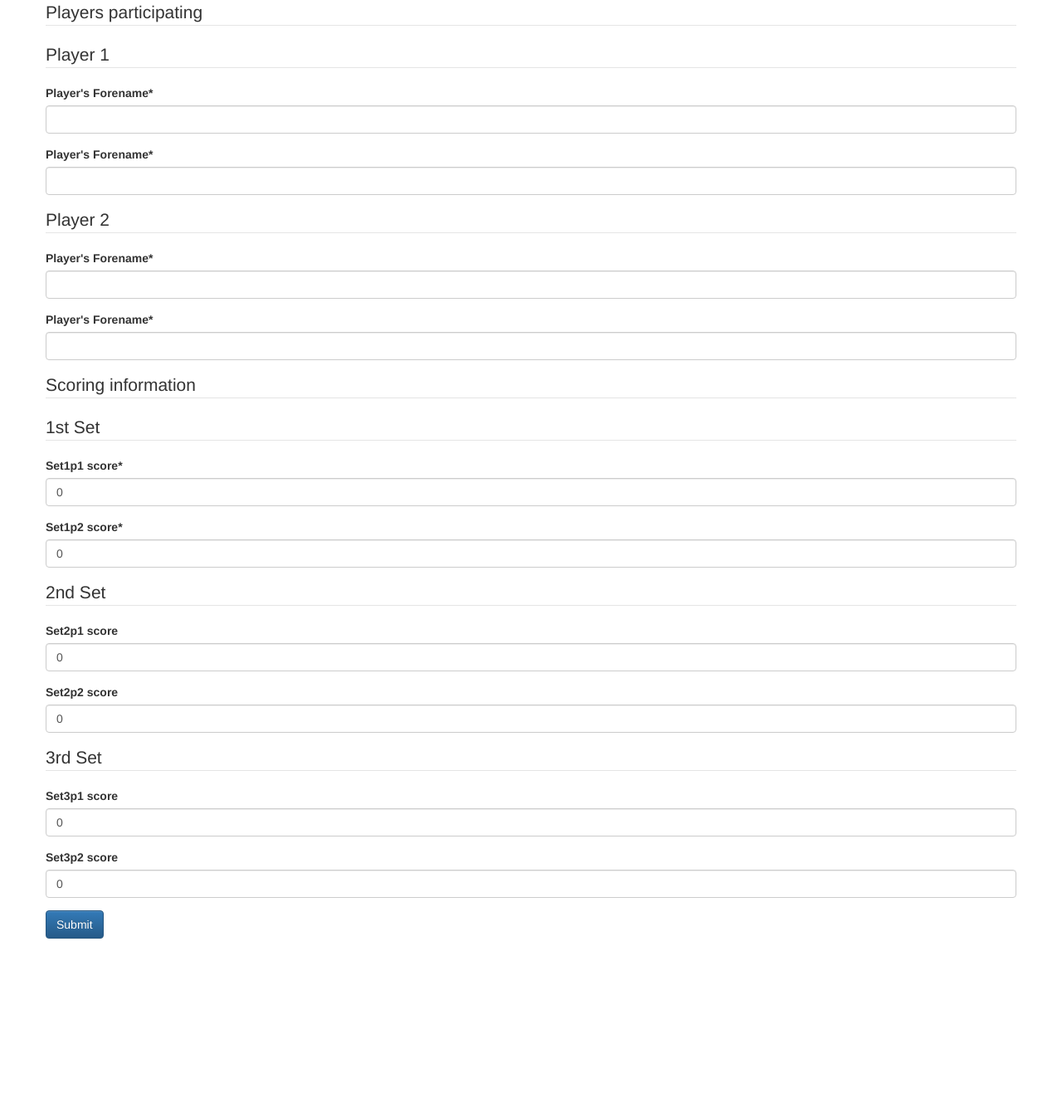
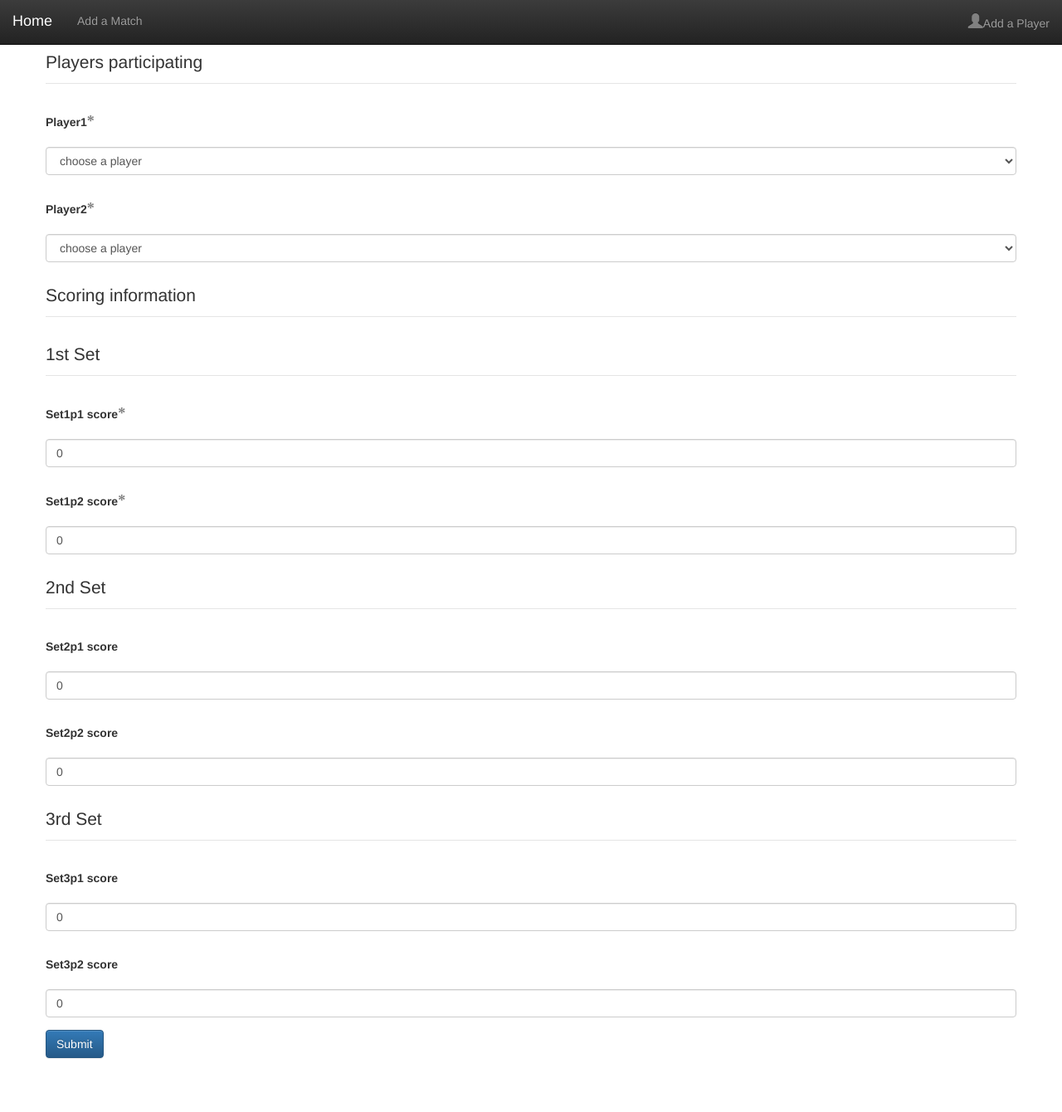
Before and after one commit to UnforcedError/ProjectTennis, a Django app: a page that uses TennisApp/templates/tennisapp/add_match.html in a window 1280 px wide. Shown: the whole page at 83% size. Before the commit the page ends 1132 px from the top, so only its background shows below. Run offline with Django 3.2, Linux system fonts and the light colour scheme; data comes from the database, SQL or seed files in the repository; both versions use the stored data as it was after the commit; some libraries are stand-ins or nearby versions.

Commit message:
Current status:     * navbar updated     * created new view for adding matches to the Database

```diff
--- a/TennisApp/forms.py
+++ b/TennisApp/forms.py
@@ -20,30 +20,32 @@ class SimpleForm(forms.Form):
 
 
 
-class PlayerForm(forms.ModelForm):
+class PlayerForm(forms.Form):
     """
     Architecture of a form for entering a new player
     """
-
-    class Meta:
-        model = Player
-        fields = ('forename', 'surname', 'dob', 'club')
-
-    def __init__(self, *args, **kwargs):
-        form = super(PlayerForm, self).__init__(*args, **kwargs)
-        for visible in form.visible_fields():
-            visible.field.widget.attrs['class'] = 'form-control'
+    forename = forms.CharField(label='Player\'s Forename', max_length=100)
+    surname = forms.CharField(label='Player\'s Surname', max_length=100)
+    dob = forms.DateField(widget=forms.SelectDateWidget)
+    club = forms.CharField(label='Club')
 
 
 class AddMatch(forms.Form):
     """
     Architecture for a form to enter a new Match
     """
+    player1 = forms.ModelChoiceField(queryset=Player.objects.all().order_by('forename'),
+                                     empty_label='choose a player',
+                                     to_field_name='id')
+
+    player2 = forms.ModelChoiceField(queryset=Player.objects.all().order_by('forename'),
+                                     empty_label='choose a player',
+                                     to_field_name='id')
     # Players' names
-    player1_forename = forms.CharField(label='Player\'s Forename', max_length=100)
-    player2_forename = forms.CharField(label='Player\'s Forename', max_length=100)
-    player1_surname = forms.CharField(label='Player\'s Forename', max_length=100)
-    player2_surname = forms.CharField(label='Player\'s Forename', max_length=100)
+    # player1_forename = forms.CharField(label='Player\'s Forename', max_length=100)
+    # player2_forename = forms.CharField(label='Player\'s Forename', max_length=100)
+    # player1_surname = forms.CharField(label='Player\'s Forename', max_length=100)
+    # player2_surname = forms.CharField(label='Player\'s Forename', max_length=100)
 
     # Set1
     set1p1_score = forms.IntegerField(max_value=25, initial=0)
@@ -61,20 +63,23 @@ class AddMatch(forms.Form):
         super(AddMatch, self).__init__(*args, **kwargs)
         self.helper = FormHelper()
         self.helper.form_method = 'POST'
-        self.helper.form_action = reverse('TennisApp:test')
+        self.helper.form_action = reverse('TennisApp:table_view')
         self.helper.layout = Layout(
             Fieldset(
                 'Players participating',
-                Fieldset(
-                    'Player 1',
-                    'player1_forename',
-                    'player1_surname'
-                ),
-                Fieldset(
-                    'Player 2',
-                    'player2_forename',
-                    'player2_surname'
-                ),
+                'player1',
+                'player2',
+                # Fieldset(
+                #     'Player 1',
+                #     'player1',
+                #     'player1_forename',
+                #     'player1_surname'
+                # ),
+                # Fieldset(
+                #     'Player 2',
+                #     'player2_forename',
+                #     'player2_surname'
+                # ),
                 css_class='match-set'
             ),
             Fieldset(
@@ -101,22 +106,22 @@ class AddMatch(forms.Form):
         )
         self.helper.add_input(Submit('submit', 'Submit'))
 
-        def check_objects(self, object, surname):
-            try:
-                object_db = object.objects.get(surname)
-            except object.DoesNotExist:
-                msg = 'The object does not exist'
-            else:
-                return object_db
+        # def check_objects(self, object, surname):
+        #     try:
+        #         object_db = object.objects.get(surname)
+        #     except object.DoesNotExist:
+        #         msg = 'The object does not exist'
+        #     else:
+        #         return object_db
 
 
-        def clean(self):
-            cleaned_data = super(AddMatch, self).clean()
-            player_1 = cleaned_data.get('player1_surname')
-            player_2 = cleaned_data.get('player2_surname')
-
-            object1_db = check_objects(Player, player_1)
-            object2_db = check_objects(Player, player_2)
+        # def clean(self):
+        #     cleaned_data = super(AddMatch, self).clean()
+        #     player_1 = cleaned_data.get('player1_surname')
+        #     player_2 = cleaned_data.get('player2_surname')
+        #
+        #     object1_db = check_objects(Player, player_1)
+        #     object2_db = check_objects(Player, player_2)
 
 
 
--- a/TennisApp/models.py
+++ b/TennisApp/models.py
@@ -32,6 +32,9 @@ class Player(models.Model):
         today = timezone.now()
         dob = self.dob
         return (today.year - dob.year) - ((today.month, today.day) < (dob.month, dob.day))
+
+    def __str__(self):
+        return ''+ self.forename + ' ' + self.surname
 
 
 
--- /dev/null
+++ b/TennisApp/static/TennisApp/style.css
@@ -0,0 +1,10 @@
+body {
+    padding: 50px;
+    line-height: 50px;
+}
+
+span {
+    color: gray;
+    font-family: SansSerif;
+    font-size: large;
+}
--- a/TennisApp/templates/tennisapp/add_match.html
+++ b/TennisApp/templates/tennisapp/add_match.html
@@ -1,8 +1,13 @@
-{% load staticfiles %}
+{% load static %}
 {% load crispy_forms_tags %}
 <html>
     <head>
         <title>Add a new Player's profile</title>
+
+
+        <!-- jQuery (necessary for Bootstrap's JavaScript plugins) -->
+        <script src="https://ajax.googleapis.com/ajax/libs/jquery/1.12.4/jquery.min.js"></script>
+
         <!-- Latest compiled and minified CSS -->
         <link rel="stylesheet" href="https://maxcdn.bootstrapcdn.com/bootstrap/3.3.6/css/bootstrap.min.css"
               integrity="sha384-1q8mTJOASx8j1Au+a5WDVnPi2lkFfwwEAa8hDDdjZlpLegxhjVME1fgjWPGmkzs7"
@@ -14,7 +19,7 @@
               crossorigin="anonymous">
 
         <!-- Custom CSS -->
-
+        <link rel="stylesheet" type="text/css" href="{% static 'TennisApp/style.css' %}">
 
         <!-- Latest compiled and minified JavaScript -->
         <script src="https://maxcdn.bootstrapcdn.com/bootstrap/3.3.6/js/bootstrap.min.js"
@@ -22,6 +27,9 @@
                 crossorigin="anonymous"></script>
     </head>
     <body>
+        <!-- navbar -->
+        {% include 'tennisapp/navbar.html' %}
+
         <div class="container">
             <div class="row">
                 {% crispy form %}
--- a/TennisApp/templates/tennisapp/navbar.html
+++ b/TennisApp/templates/tennisapp/navbar.html
@@ -1,12 +1,21 @@
 <!-- Navbar -->
-<nav class="navbar navbar-inverse">
+<nav class="navbar navbar-fixed-top navbar-inverse">
     <div class="container-fluid">
         <div class="navbar-header">
             <a class="navbar-brand" href="{% url 'TennisApp:table_view' %}">Home</a>
         </div>
-        <ul class="nav navbar-nav">
-            <li><a href="{% url 'TennisApp:test_forms' %}">Add a Match</a></li>
+        <div class="collapse navbar-collapse">
+            <ul class="nav navbar-nav">
+                <li><a href="{% url 'TennisApp:test_forms' %}">Add a Match</a></li>
+            </ul>
+            <ul class="nav navbar-nav navbar-right">
+                <li>
+                     <a href="{% url 'TennisApp:new_player' %}">
+                        <span class="glyphicon glyphicon-user" aria-hidden="true"></span>Add a Player
+                     </a>
+                </li>
 
-        </ul>
+            </ul>
+        </div>
     </div>
 </nav>
--- a/TennisApp/templates/tennisapp/test.html
+++ b/TennisApp/templates/tennisapp/test.html
@@ -5,6 +5,8 @@
     <title>TESTING</title>
 </head>
 <body>
+    <!-- navbar -->
+    {% include 'tennisapp/navbar.html' %}
     <h1> {{ player1 }} </h1>
 </body>
 </html>
--- a/TennisApp/urls.py
+++ b/TennisApp/urls.py
@@ -9,5 +9,6 @@ urlpatterns = [
     url(r'^$', views.add_match, name="add_match"),
     url(r'^test$', views.show_post, name="test"),
     url(r'^formsTest$', views.add_match, name="test_forms"),
-    url(r'^table$', views.show_table, name="table_view")
+    url(r'^table$', views.show_table, name="table_view"),
+    url(r'^addPlayer$', views.add_player, name='new_player')
 ]
--- a/TennisApp/views.py
+++ b/TennisApp/views.py
@@ -1,9 +1,11 @@
+from django.core.urlresolvers import reverse
+from django.http import HttpResponseRedirect
 from django.shortcuts import render
 from django.utils import timezone
 
-from .forms import  AddMatch, ExampleForm, ExampleFormset, ExampleFormsetHelper
+from .forms import  AddMatch, PlayerForm, ExampleForm, ExampleFormset, ExampleFormsetHelper
 from .models import Match, Player, Score, PlayerStats
-from .utility import create_playerstats, create_table
+from .utility import create_playerstats, create_table, create_score
 
 
 # Create your views here.
@@ -18,11 +20,64 @@ def add_match(request):
         # create a form and populate it with data from the request
         form = AddMatch(request.POST)
         if form.is_valid():
+            pass
+        #    return HttpResponseRedirect(reverse('TennisApp:add_match'))
+
+    else:
+        form = AddMatch()
+
+    # print(form.as_p())
+    return render(request, 'tennisapp/add_match.html', {'form': form})
+
+
+def refresh_stats(request):
+    """
+    Temporary view for refreshing the statistical data
+    """
+
+    # Get player ids
+    player1_id = request.POST.getlist('player1')[0]
+    player2_id = request.POST.getlist('player2')[0]
+
+    # Get player's statistics
+    stats1 = PlayerStats.objects.get(player_id=player1_id)
+    stats2 = PlayerStats.objects.get(player_id=player2_id)
+
+    statistics = [stats1, stats2]
+
+    # Get player objects
+    player1 = Player.objects.get(id=player1_id)
+    player2 = Player.objects.get(id=player2_id)
+
+    players = [player1, player2]
+
+    # create new Match record for Database
+    current_match = Match.objects.create(player1=player1, player2=player2, court='TCBW', date=timezone.now())
+    current_match.save()
+
+    # create score object
+    create_score(request.POST, current_match.id)
+
+    # TODO refresch Playerstatistics and subsequently refresh table
+
+
+
+
+
+def add_player(request):
+    """
+    Add a new player to the Database
+    """
+    # if this is a POST request we need to process the data from the form
+    if request.method == 'POST':
+        # create a form and populate it with data from the request
+        form = PlayerForm(request.POST)
+        if form.is_valid():
             print('data manipulated')
           #   return HttpResponseRedirect(reverse('TennisApp:add_match'))
 
     else:
-        form = AddMatch()
+        form = PlayerForm()
 
     print(form.as_p())
     return render(request, 'tennisapp/add_match.html', {'form': form})
@@ -34,7 +89,11 @@ def show_table(request):
     :param players: http request
     :return:
     """
+
+
     # TODO complete table_view
+    print(request.POST)
+
     table = create_table()
 
     table_strings = []
@@ -43,13 +102,19 @@ def show_table(request):
         for item in sublist:
             sublist_strings.append(str(item))
         table_strings.append(sublist_strings)
-        print(table_strings)
+        # print(table_strings)
         sublist_strings = []
     table_strings.reverse()
-    print(table_strings)
+    # print(table_strings)
     head = ['Forename', 'Surname', 'Wins', 'Losses', 'Win-Ratio']
     return render(request, 'tennisapp/table_form.html', {'head': head,
                                                          'table_string': table_strings})
+
+def process_new_player(request):
+    # TODO create method that inserts the new player into the database and checks if it already exists
+
+
+    return HttpResponseRedirect(reverse('TennisApp:table_view'))
 
 
 
@@ -58,8 +123,8 @@ def show_post(request):
     Just testing stuff
     """
     try:
-        player1_name = request.POST.getlist('player1_forename')[0]
-        player2_name = request.POST.getlist('player2_forename')[0]
+        player1_name = request.POST.getlist('player1')[0]
+        player2_name = request.POST.getlist('player2')[0]
 
     except IndexError:
         print('The used index does not exist')
```
Also changed, not shown: TennisApp/templates/tennisapp/formsTest.html (+8 -0 lines), TennisApp/templates/tennisapp/table_form.html (+8 -0 lines), TennisApp/utility.py (+30 -2 lines), db.sqlite3.
